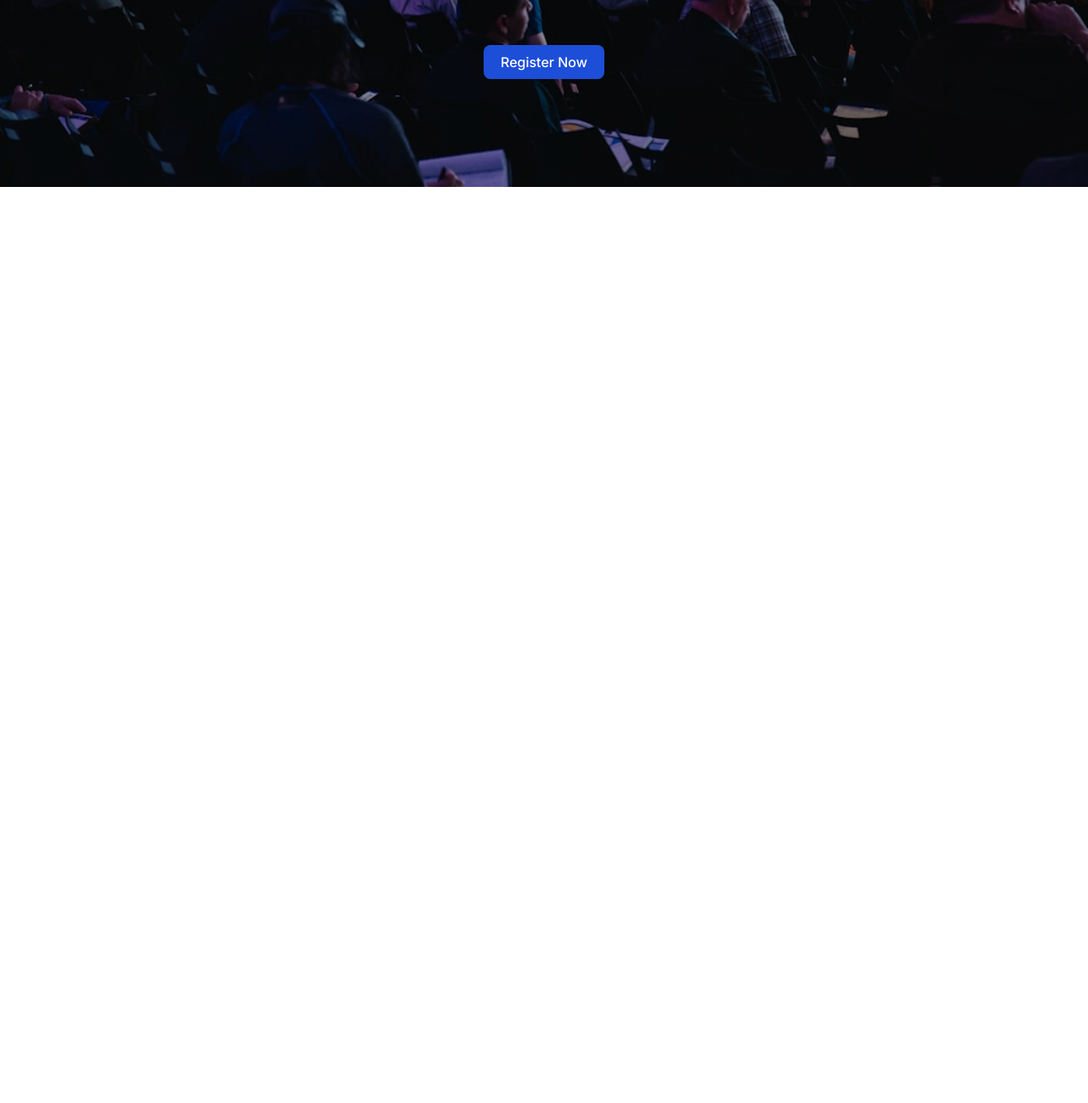
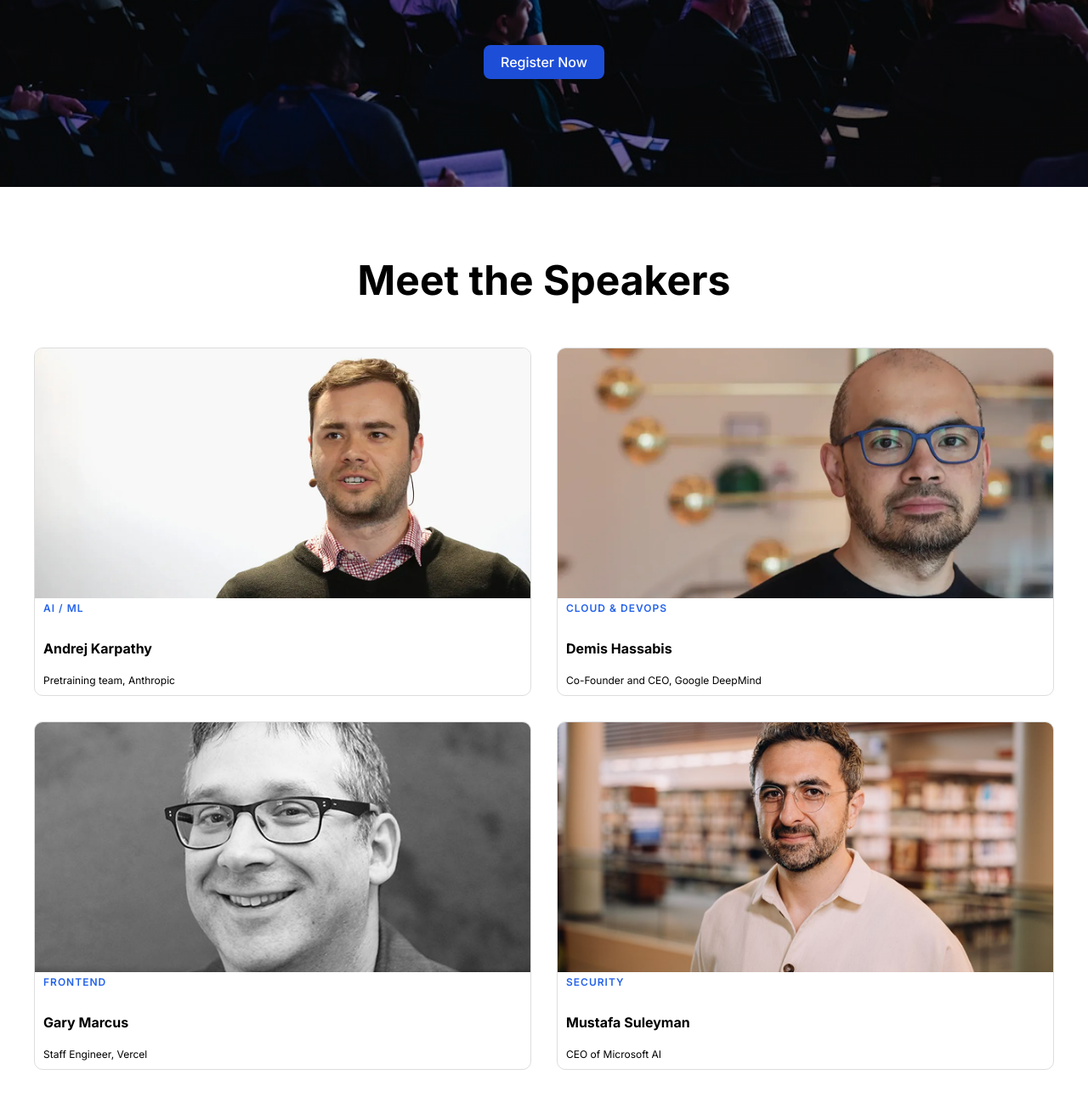
Before and after one commit to ShahariarPranto11/B14-A01-DevConf, a plain HTML site: page index.html in a window 1280 px wide. Shown: the part 500-1798 px from the top of the page at 85% size. Before the commit the page ends 800 px from the top, so only its background shows below. Drawn offline with Linux system fonts and the light colour scheme.

Commit message:
add meet the speakers

```diff
--- a/index.html
+++ b/index.html
@@ -50,6 +50,72 @@
             <button class="common-btn hero-btn">Register Now</button>
         </div>
     </section>
+
+    <!-- meet the speakers part -->
+    <section class="speakers">
+
+        <div class="container">
+
+            <h2>Meet the Speakers</h2>
+
+            <div class="speaker-container">
+
+                <div class="card">
+
+                    <img src="./assets/andrej.png">
+
+                    <p class="category"> AI / ML </p>
+
+                    <h4>Andrej Karpathy</h4>
+
+                    <p>Pretraining team, Anthropic</p>
+
+                </div>
+
+                <div class="card">
+
+                    <img src="./assets/demis.png">
+
+                    <p class="category">Cloud & DevOps</p>
+
+                    <h4>Demis Hassabis</h4>
+
+                    <p>Co-Founder and CEO, Google DeepMind</p>
+
+                </div>
+
+                <div class="card">
+
+                    <img src="./assets/gary.png">
+
+                    <p class="category">Frontend</p>
+
+                    <h4>Gary Marcus</h4>
+
+                    <p>Staff Engineer, Vercel</p>
+
+                </div>
+
+                <div class="card">
+
+                    <img src="./assets/mustafa.png">
+
+                    <p class="category">Security</p>
+
+                    <h4>Mustafa Suleyman</h4>
+
+                    <p>CEO of Microsoft AI</p>
+
+                </div>
+
+            </div>
+
+        </div>
+
+    </section>
+
+    <!-- pricing -->
+
 </body>
 
 </html>
--- a/style.css
+++ b/style.css
@@ -99,3 +99,46 @@ ul li a {
     margin-top: 70px;
 
 }
+
+/* meet the speakers styles */
+
+.speakers {
+    padding: 80px 0;
+
+}
+.speakers h2 {
+    text-align: center;
+    font-size: 48px;
+    margin-bottom: 50px;
+
+
+}
+
+.speaker-container{
+display:grid;
+grid-template-columns:repeat(2,1fr);
+gap:30px;
+
+}
+.card{
+border:1px solid #ddd;
+border-radius:10px;
+overflow:hidden;
+
+}
+.card h4 {
+    padding:10px;
+    margin: 10px 0;
+}
+.card p {
+    font-size: 12px;
+    padding: 0 10px 10px;
+
+}
+.category {
+    color: #2563EB;
+    font-size:5px;
+    font-weight:600;
+    text-transform:uppercase;
+    letter-spacing:1px;
+}
```
